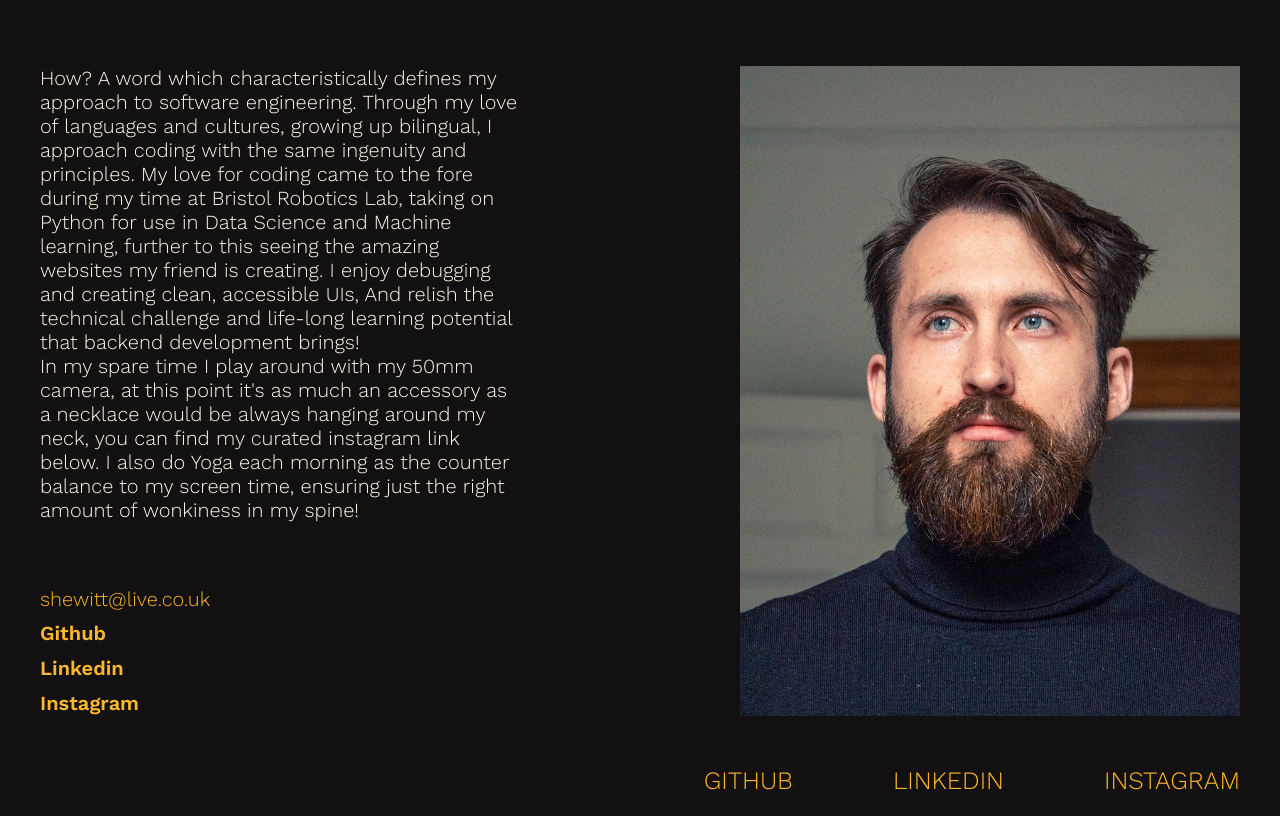
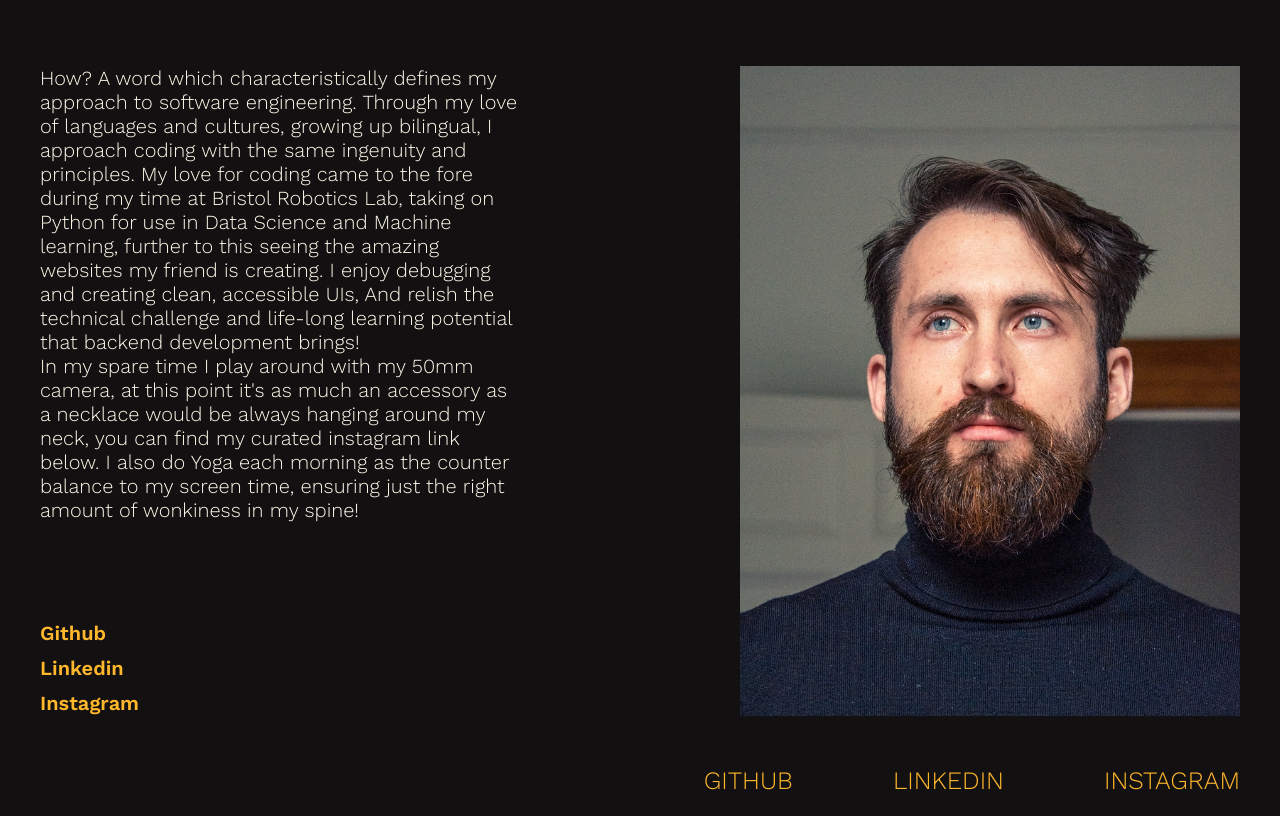
Before and after one commit to shewitt93/Portfolio, a website: page about.html in a window 1280 px wide. Shown: the part 84-900 px from the top of the page. Drawn offline with nearby package versions, Linux system fonts and the light colour scheme.

Commit message:
comment out email for time being

```diff
--- a/about.html
+++ b/about.html
@@ -39,7 +39,7 @@
           </p>
 
           <dl>
-            <p>shewitt@live.co.uk</p>
+            <!-- <p>shewitt@live.co.uk</p> -->
             <p>
               <a href="https://github.com/shewitt93" target="_blank">Github</a>
             </p>
```
